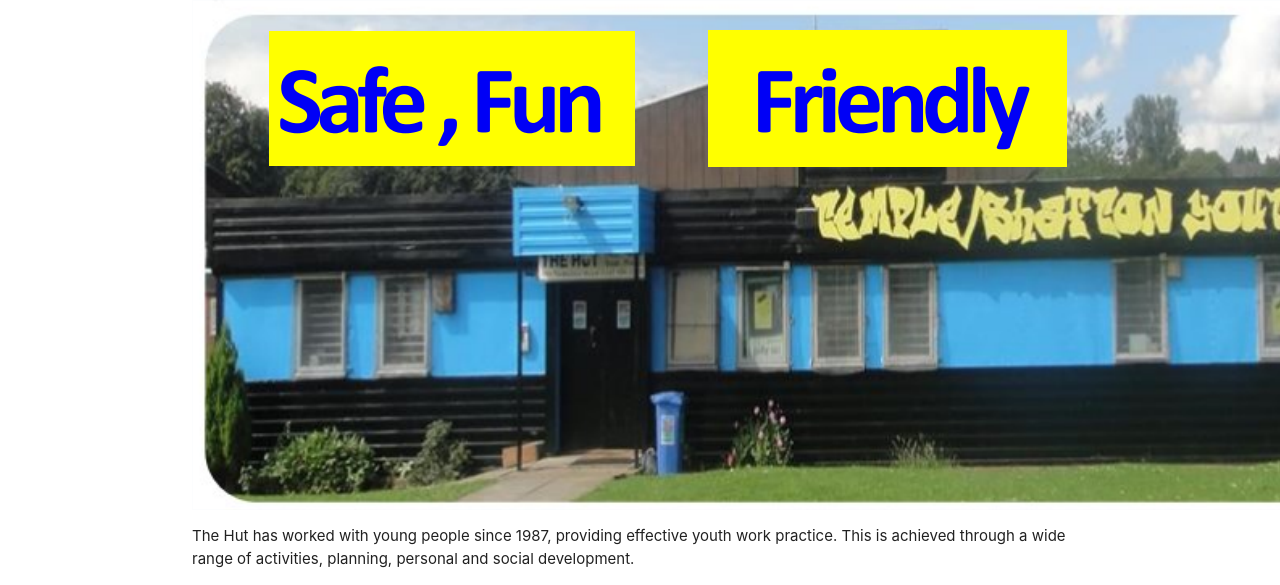
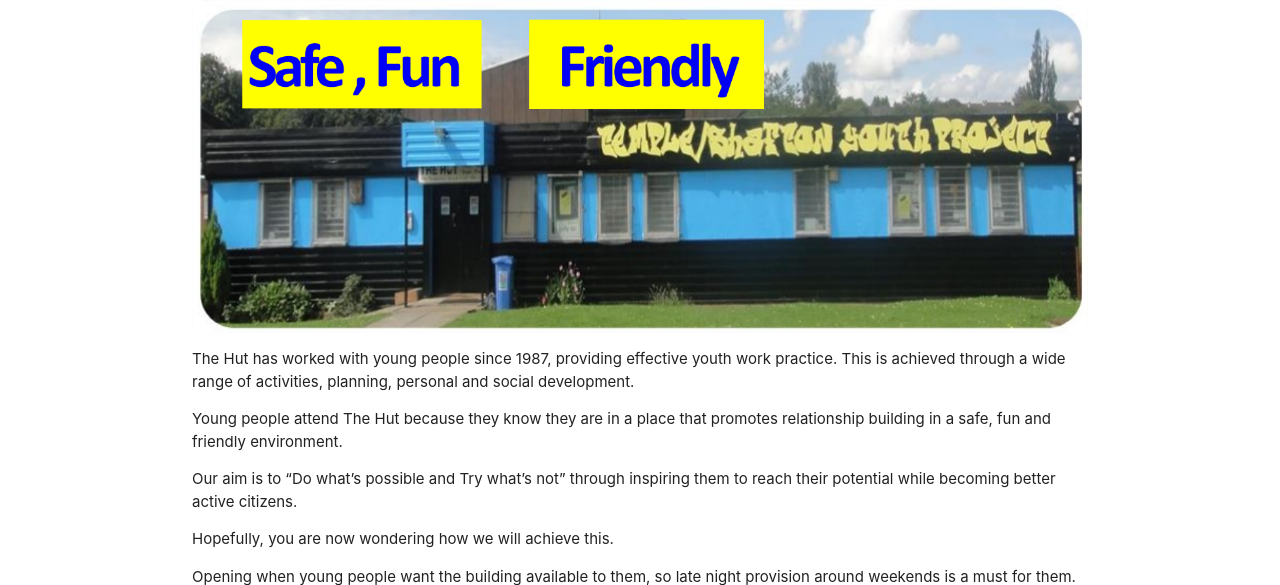
Before and after one commit to Baetek/the-hut-youth-project, a Flask app: page / in a window 1280 px wide; the page is wider, and only the part inside the window is pictured. Shown: the top 585 px of that part. Run offline with Flask 2, Linux system fonts and the light colour scheme.

Commit message:
Home fix

```diff
--- a/static/style.css
+++ b/static/style.css
@@ -1,3 +1,7 @@
 .pagetitle {
     color: #800080;
 }
+
+.container-width {
+    max-width: 100%;
+}
--- a/templates/home.html
+++ b/templates/home.html
@@ -9,6 +9,7 @@
 
     <!-- Compiled and minified JavaScript -->
     <script src="https://cdnjs.cloudflare.com/ajax/libs/materialize/1.0.0/js/materialize.min.js"></script>
+   <link rel="stylesheet" type="text/css" href="/static/style.css">
 
 </head>
 
@@ -16,7 +17,7 @@
 
       <div class="container">
         <!-- Page Content goes here -->
-<img src="{{url_for('static', filename='images/the-hut-build.png')}}" align="middle" />
+<img class="container-width" src="{{url_for('static', filename='images/the-hut-build.png')}}" align="middle" />
 
 
 <p>
```
